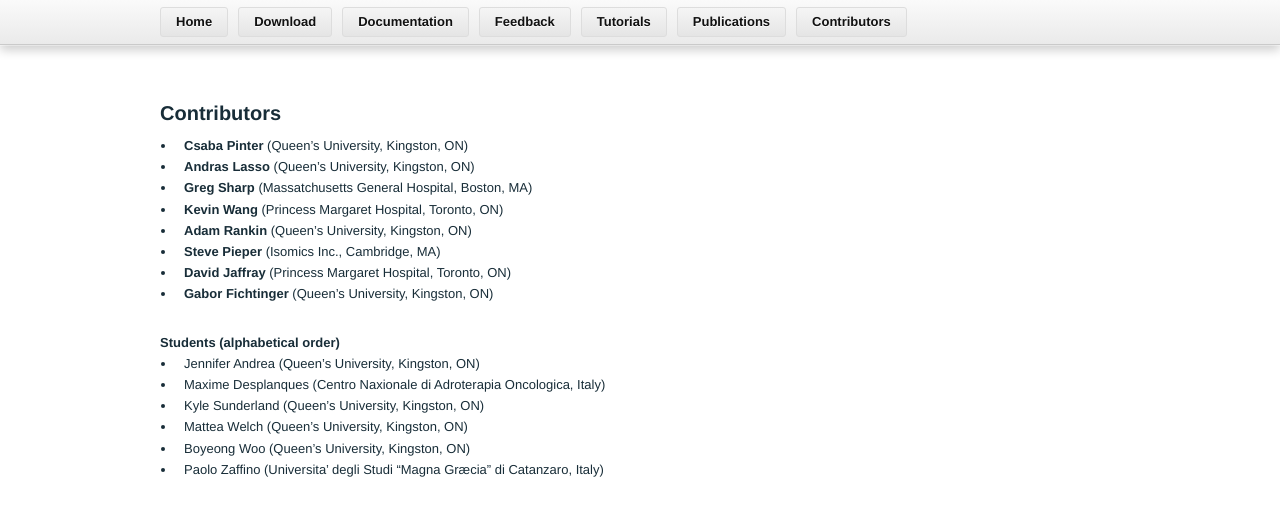
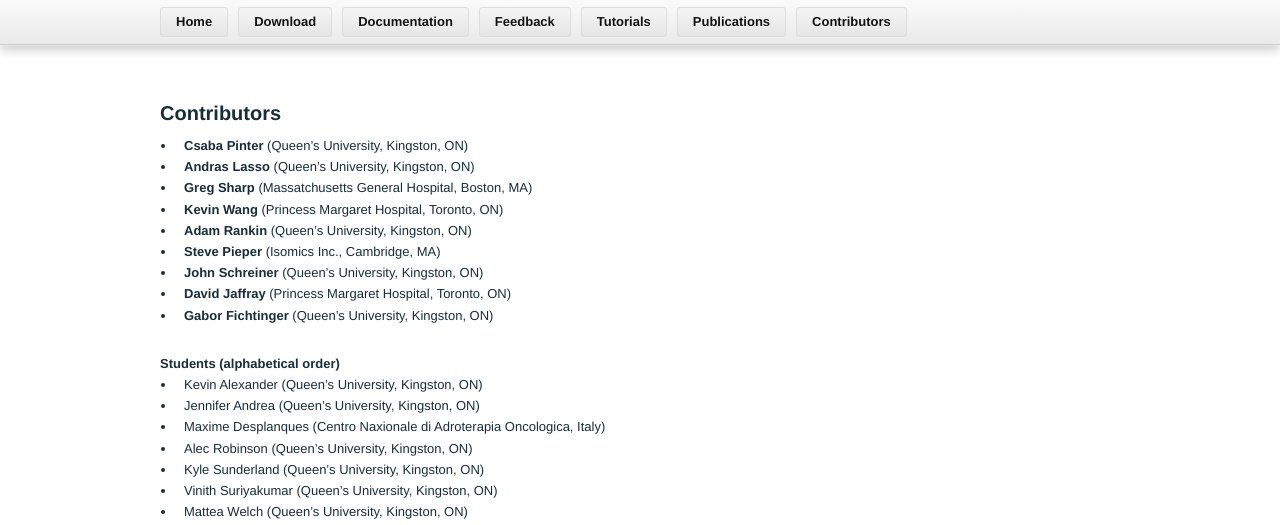
Before and after one commit to Sunderlandkyl/slicerrt.github.com, a Jekyll site: the page built from Contributors.md, in a window 1280 px wide. Shown: the top 525 px of the page. Built offline with Jekyll 4.4.1, drawn with Linux system fonts in a browser that asks for light colours; Markdown is read by kramdown in place of the engine named in the settings; some of the changed text lies outside the part shown.

Commit message:
Update Contributors.md

```diff
--- a/Contributors.md
+++ b/Contributors.md
@@ -9,6 +9,7 @@ layout: default
 *   __Kevin Wang__ (Princess Margaret Hospital, Toronto, ON)
 *   __Adam Rankin__ (Queen's University, Kingston, ON)
 *   __Steve Pieper__ (Isomics Inc., Cambridge, MA)
+*   __John Schreiner__ (Queen's University, Kingston, ON)
 *   __David Jaffray__ (Princess Margaret Hospital, Toronto, ON)
 *   __Gabor Fichtinger__ (Queen's University, Kingston, ON)
 
@@ -16,11 +17,15 @@ layout: default
 
 ####Students (alphabetical order)
 
+*   Kevin Alexander (Queen's University, Kingston, ON)
 *   Jennifer Andrea (Queen's University, Kingston, ON)
 *   Maxime Desplanques (Centro Naxionale di Adroterapia Oncologica, Italy)
+*   Alec Robinson (Queen's University, Kingston, ON)
 *   Kyle Sunderland (Queen's University, Kingston, ON)
+*   Vinith Suriyakumar (Queen's University, Kingston, ON)
 *   Mattea Welch (Queen's University, Kingston, ON)
 *   Boyeong Woo (Queen's University, Kingston, ON)
+*   Renee Xu (Queen's University, Kingston, ON)
 *   Paolo Zaffino (Universita' degli Studi "Magna Græcia" di Catanzaro, Italy)
 
 <br>
```
